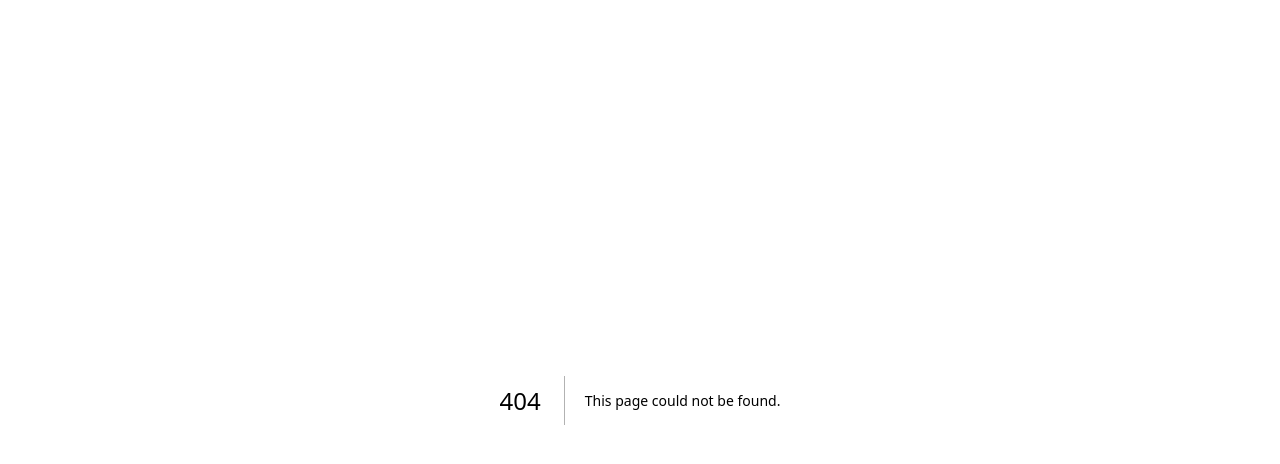
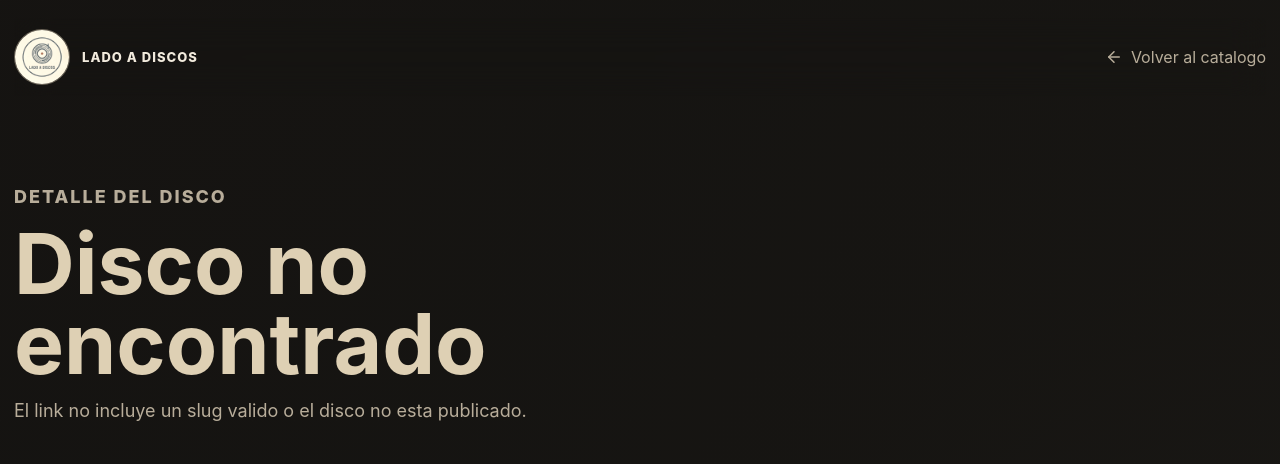
Before and after one commit to gerogoya/lado-a-discos-web-store, a Next.js app: page /producto in a window 1280 px wide. Before the commit this address had no page. Shown: the top 464 px of the page. Built offline with nearby package versions, Linux system fonts and the light colour scheme; no server answers.

Commit message:
fix: support supabase product links on pages

```diff
--- a/app/globals.css
+++ b/app/globals.css
@@ -971,6 +971,28 @@ p {
   font-weight: 900;
 }
 
+.product-lookup-state {
+  min-height: 52vh;
+  display: grid;
+  align-content: center;
+  gap: 12px;
+  max-width: 720px;
+}
+
+.product-lookup-state h1 {
+  margin: 0;
+  color: var(--paper);
+  font-size: clamp(42px, 8vw, 84px);
+  line-height: 0.95;
+}
+
+.product-lookup-state p {
+  margin: 0;
+  color: var(--muted);
+  font-size: 18px;
+  line-height: 1.7;
+}
+
 @media (max-width: 1120px) {
   .product-grid {
     grid-template-columns: repeat(2, minmax(0, 1fr));
--- /dev/null
+++ b/app/producto/page.tsx
@@ -0,0 +1,11 @@
+import { Suspense } from "react";
+import { ProductLookup } from "@/components/ProductLookup";
+import { ProductQueryPage } from "@/components/ProductQueryPage";
+
+export default function ProductPage() {
+  return (
+    <Suspense fallback={<ProductLookup />}>
+      <ProductQueryPage />
+    </Suspense>
+  );
+}
--- /dev/null
+++ b/components/ProductLookup.tsx
@@ -0,0 +1,106 @@
+"use client";
+
+import Link from "next/link";
+import { ArrowLeft } from "lucide-react";
+import { useEffect, useState } from "react";
+import { ProductDetail } from "@/components/ProductDetail";
+import { ProductImage } from "@/components/ProductImage";
+import { publicAsset } from "@/lib/assets";
+import { getProductBySlugFromSupabase } from "@/lib/supabase/products";
+import type { Product } from "@/types/product";
+
+export function ProductLookup({ slug }: { slug?: string }) {
+  const [product, setProduct] = useState<Product | null>(null);
+  const [status, setStatus] = useState<"loading" | "ready" | "missing" | "error">(slug ? "loading" : "missing");
+
+  useEffect(() => {
+    if (!slug) {
+      setStatus("missing");
+      return;
+    }
+
+    let cancelled = false;
+    const requestedSlug = slug;
+
+    async function loadProduct() {
+      setStatus("loading");
+
+      try {
+        const supabaseProduct = await getProductBySlugFromSupabase(requestedSlug);
+
+        if (cancelled) {
+          return;
+        }
+
+        if (!supabaseProduct) {
+          setStatus("missing");
+          return;
+        }
+
+        setProduct(supabaseProduct);
+        setStatus("ready");
+      } catch (error) {
+        console.warn("Could not load product from Supabase.", error);
+
+        if (!cancelled) {
+          setStatus("error");
+        }
+      }
+    }
+
+    loadProduct();
+
+    return () => {
+      cancelled = true;
+    };
+  }, [slug]);
+
+  if (status === "ready" && product) {
+    return <ProductDetail product={product} />;
+  }
+
+  return (
+    <main className="site-shell product-page">
+      <header className="topbar compact">
+        <Link className="brand" href="/">
+          <ProductImage src={publicAsset("/brand/lado-a-discos-logo.jpg")} alt="LADO A DISCOS" width={52} height={52} priority />
+          <span>LADO A DISCOS</span>
+        </Link>
+        <Link className="back-link" href="/">
+          <ArrowLeft size={18} />
+          Volver al catalogo
+        </Link>
+      </header>
+
+      <section className="product-lookup-state">
+        <p className="eyebrow">Detalle del disco</p>
+        <h1>{getTitle(status)}</h1>
+        <p>{getMessage(status)}</p>
+      </section>
+    </main>
+  );
+}
+
+function getTitle(status: "loading" | "ready" | "missing" | "error") {
+  if (status === "loading") {
+    return "Cargando disco";
+  }
+
+  if (status === "error") {
+    return "No se pudo cargar el disco";
+  }
+
+  return "Disco no encontrado";
+}
+
+function getMessage(status: "loading" | "ready" | "missing" | "error") {
+  if (status === "loading") {
+    return "Estamos consultando Supabase para mostrar la informacion actualizada.";
+  }
+
+  if (status === "error") {
+    return "Revisa la conexion a Supabase o intenta nuevamente en unos segundos.";
+  }
+
+  return "El link no incluye un slug valido o el disco no esta publicado.";
+}
--- /dev/null
+++ b/components/ProductQueryPage.tsx
@@ -0,0 +1,11 @@
+"use client";
+
+import { useSearchParams } from "next/navigation";
+import { ProductLookup } from "@/components/ProductLookup";
+
+export function ProductQueryPage() {
+  const searchParams = useSearchParams();
+  const slug = searchParams.get("slug")?.trim() || undefined;
+
+  return <ProductLookup slug={slug} />;
+}
```
Also changed, not shown: app/not-found.tsx (added, +43 -0 lines), components/Storefront.tsx (+12 -2 lines).
